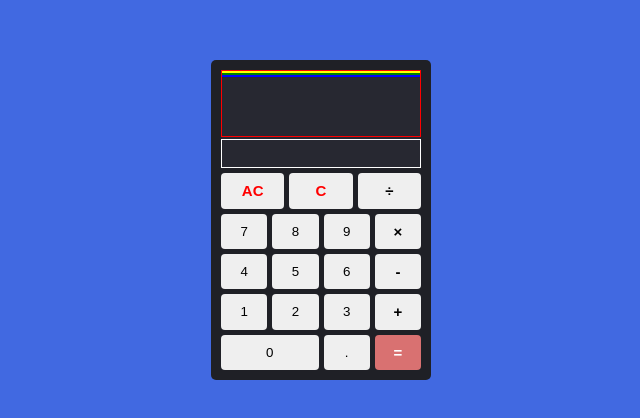
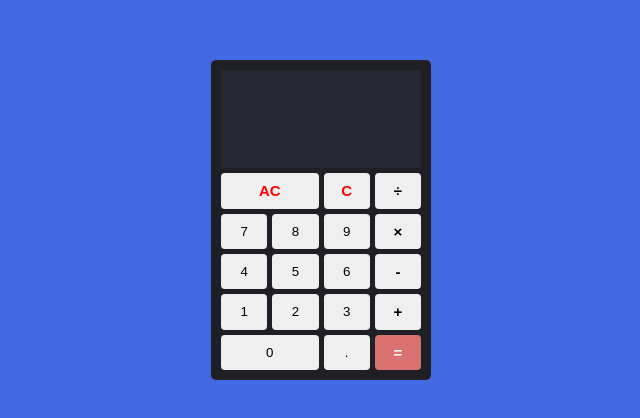
Before and after one commit to colmelom0410/calculator, a plain HTML site: page index.html in a window 1280 px wide. Shown: the part 188-606 px from the top of the page, without its empty margins (319-959 px from the left). Drawn offline with Linux system fonts and the light colour scheme.

Commit message:
Edit colors and remove borders from display

```diff
--- a/style.css
+++ b/style.css
@@ -26,25 +26,26 @@ body {
 #equation{
     margin-bottom: 2px;
     height: 70%;
-    border: 1px solid red;
+    display: flex;
+    flex-direction: column;
+    color: white;
 }
-#equationOne{
-    border: 1px solid yellow;
+#sign{
+    font-size: 12px;
+    margin: 0;
+    padding: 0;
+    flex: 1;
+}
+#equationOne, #equationTwo, #answer{
     margin: 0;
     text-align: right;
+    flex: 2;
 }
-#sign{
-    border: 1px solid green;
-    margin: 0;
-}
-#equationTwo{
-    border: 1px solid blue;
-    margin: 0;
-    text-align: right;
-}
+
 #answer{
     height: 30%;
-    border: 1px solid white;
+    color: white;
+    font-weight: bold;
 }
 .btn-container{
     height: 200px;
@@ -76,13 +77,13 @@ button:active{
     color: white;
 
 }
-#equal, #divide, #add, #multiply, #subtract, #AC, #C, #percent{
+#equal, #divide, #add, #multiply, #subtract, #AC, #C{
     font-size: 15px;
     font-weight: bold;
 }
 #AC, #C{
     color: red;
 }
-#zero{
+#zero, #AC{
     flex: 2.5;
 }
```
